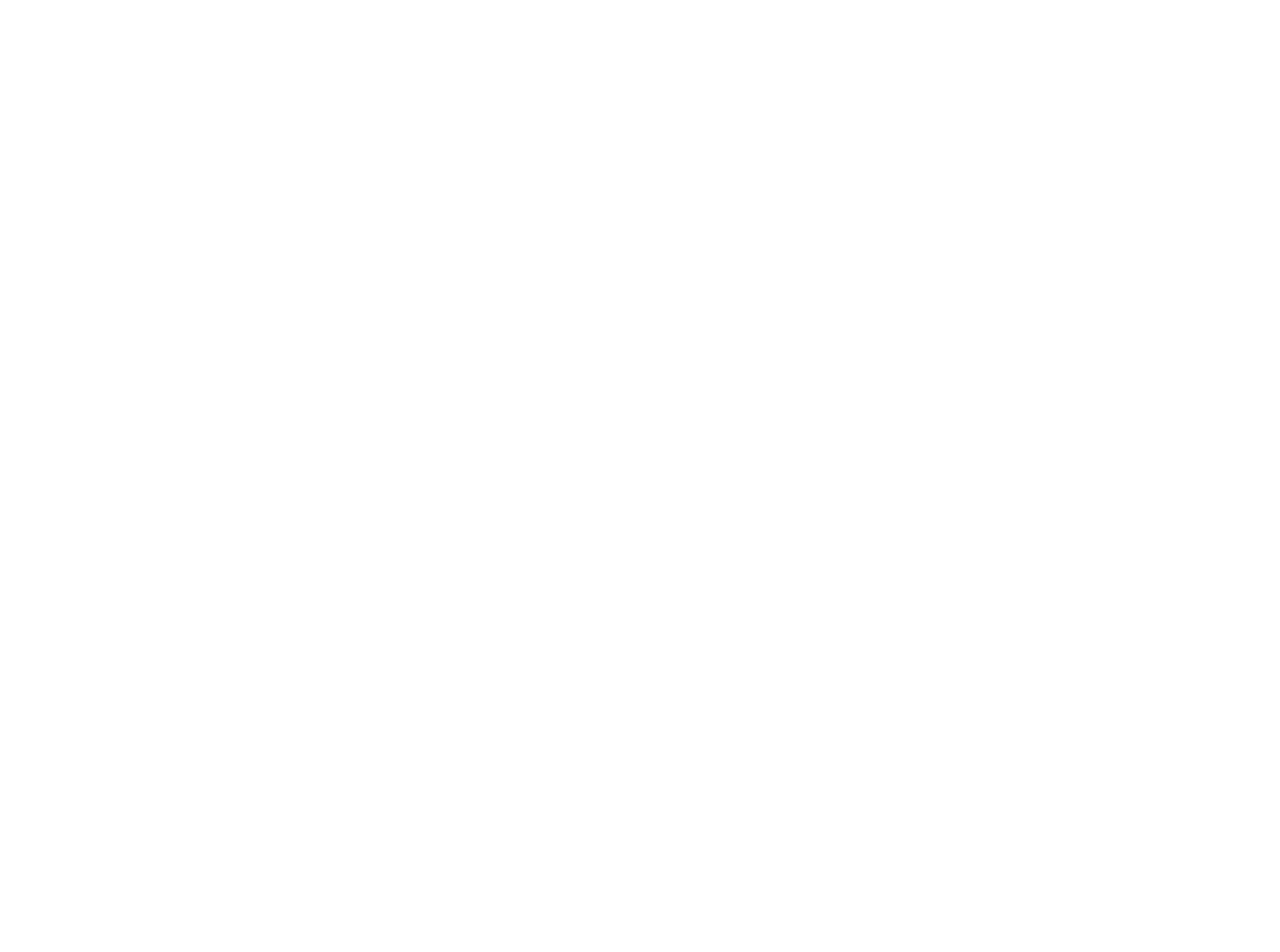
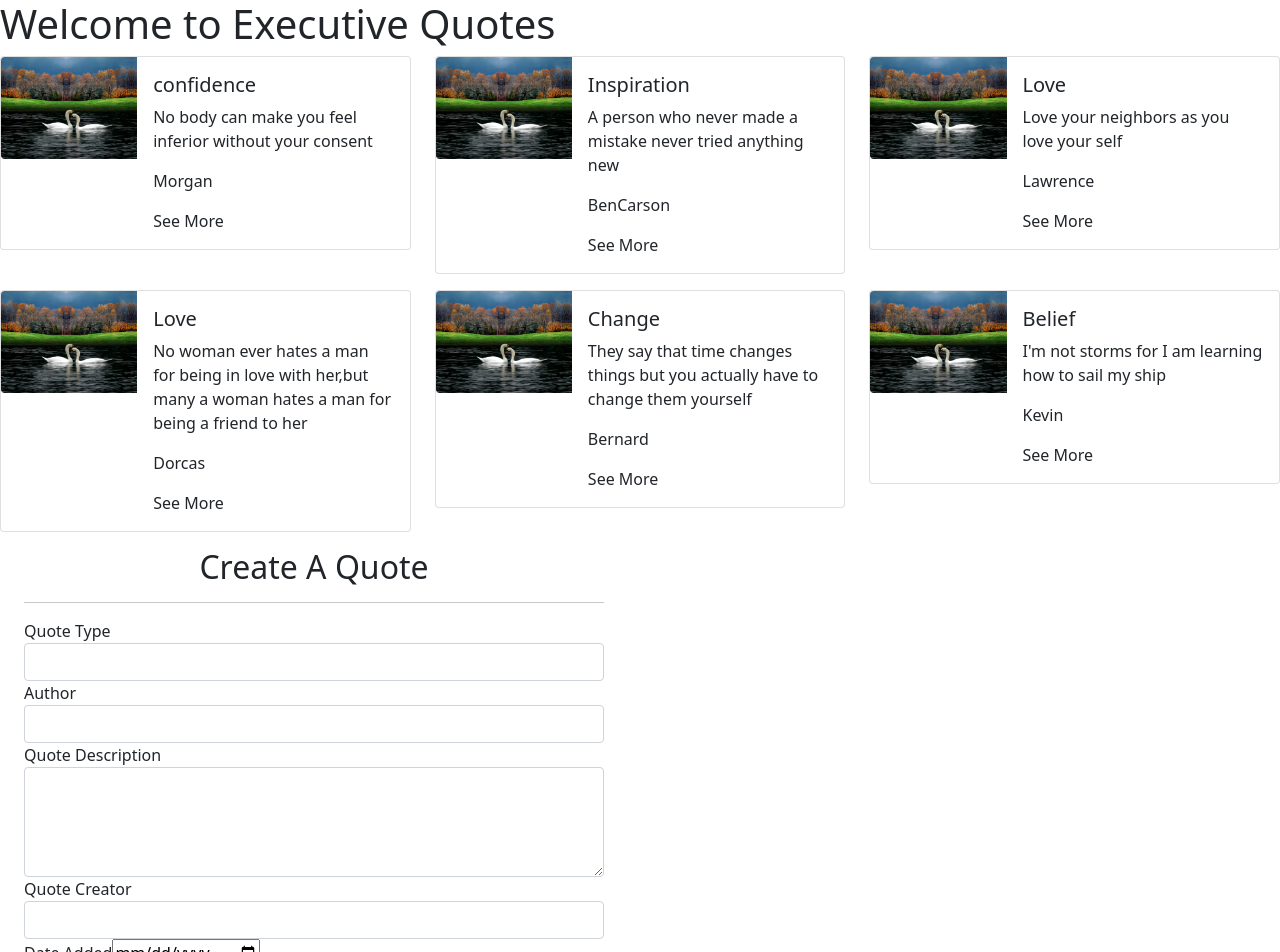
Before and after one commit to Bernard2030/quotes_App, an Angular app: page / in a window 1280 px wide. Shown: the top 952 px of the page. Before the commit the page ends 800 px from the top, so only its background shows below. Built offline with nearby package versions, Linux system fonts and the light colour scheme.

Commit message:
finalized form add

```diff
--- a/angular.json
+++ b/angular.json
@@ -30,7 +30,7 @@
               "src/assets"
             ],
             "styles": [
-              "src/styles.css"
+              "src/styles.css", "./node_modules/font-awesome/css/font-awesome.css"
             ],
             "scripts": []
           },
--- a/package.json
+++ b/package.json
@@ -19,6 +19,7 @@
     "@angular/platform-browser-dynamic": "~12.2.0",
     "@angular/router": "~12.2.0",
     "bootstrap": "^5.1.0",
+    "font-awesome": "^4.7.0",
     "rxjs": "~6.6.0",
     "tslib": "^2.3.0",
     "zone.js": "~0.11.4"
--- a/src/app/quote-form/quote-form.component.html
+++ b/src/app/quote-form/quote-form.component.html
@@ -1,43 +1,44 @@
 <div class="container-fluid">
   <h2 class="text-center">Create A Quote</h2>
   <hr>
-  <form #goalForm='ngForm'>
+  <form (ngSubmit)='submitQuotes()' #quoteForm='ngForm'>
       <div class="form-group">
 
-          <label for="name">Quote Type</label>
-          <input type="text" class="form-control" id="quote" [(ngModel)]="newQuotes.name" name="name" #name='ngModel' required>
-          <div [hidden]="name.valid || name.pristine" class="alert alert-danger">
+          <label for="quoteType">Quote Type</label>
+          <input type="text" class="form-control" id="quote" [(ngModel)]="newQuote.quoteType" name="name" #quoteType='ngModel' required>
+          <div [hidden]="quoteType.valid || quoteType.pristine" class="alert alert-danger">
             <p>Quote Type is Required!</p>
           </div>
       </div>
       <div class="form-group">
 
         <label for="name">Author</label>
-        <input type="text" class="form-control" id="quote" [(ngModel)]="newQuotes.author" name="author" #name='ngModel' required>
+        <input type="text" class="form-control" id="quote" [(ngModel)]="newQuote.author" name="author" #author='ngModel' required>
         <div [hidden]="author.valid || author.pristine" class="alert alert-danger">
           <p>Author is Required!</p>
         </div>
     </div>
-    <div class="form-group">
-
-      <label for="quoteCreator">Quote Creator</label>
-      <input type="text" class="form-control" id="quote" [(ngModel)]="newQuotes.quoteCreator" name="quoteCreator" #name='ngModel' required>
-      <div [hidden]="quoteCreator.valid || quoteCreator.pristine" class="alert alert-danger">
-        <p>Quote Creator is Required!</p>
-      </div>
-  </div>
       <div class="form-group">
 
           <label for="description">Quote Description</label>
-          <textarea class="form-control" id="description" rows="4" [(ngModel)]="newQuotes.description" name="description" #description="ngModel" required></textarea>
+          <textarea class="form-control" id="description" rows="4" [(ngModel)]="newQuote.description" name="description" #description="ngModel" required></textarea>
           <div [hidden]="description.valid || description.pristine" class="alert alert-danger">
             <p>Quote Description is Required!</p>
           </div>
       </div>
+      <!-- Display {{newQuote.description}} -->
       <div class="form-group">
 
-          <label for="complete">Date Added</label>
-          <input type='date' id="created" [(ngModel)]="newQuotes.createdDate" name="createdDate" #completeDate="ngModel" required>
+        <label for="quoteCreator">Quote Creator</label>
+        <input type="text" class="form-control" id="quote" [(ngModel)]="newQuote.quoteCreator" name="quoteCreator" #quoteCreator='ngModel' required>
+        <div [hidden]="quoteCreator.valid || quoteCreator.pristine" class="alert alert-danger">
+          <p>Quote Creator is Required!</p>
+        </div>
+    </div>
+      <div class="form-group">
+
+          <label for="complete">Date Added </label>
+          <input type='date' id="created" [(ngModel)]="newQuote.createdDate" name="createdDate" #createdDate="ngModel" required>
           <div [hidden]="createdDate.valid || createdDate.pristine" class="alert alert-danger">
             <p>Date is required</p>
           </div>
--- a/src/app/quote-form/quote-form.component.ts
+++ b/src/app/quote-form/quote-form.component.ts
@@ -1,4 +1,4 @@
-import { Component, OnInit } from '@angular/core';
+import { Component, OnInit, Output, EventEmitter } from '@angular/core';
 import { Quotes } from '../quotes';
 
 @Component({
@@ -8,7 +8,14 @@ import { Quotes } from '../quotes';
 })
 export class QuoteFormComponent implements OnInit {
 
-  newQuote = new Quotes(0, "", "", "", "", new Date())
+  newQuote = new Quotes(0, "", "", "", "", new Date());
+  @Output()addQuotesEvent = new EventEmitter<Quotes>();
+
+  submitQuotes(){
+    this.addQuotesEvent.emit(this.newQuote)
+    console.log( this.addQuotesEvent.emit(this.newQuote))
+  }
+
 
   constructor() { }
 
--- a/src/app/quotes-detail/quotes-detail.component.html
+++ b/src/app/quotes-detail/quotes-detail.component.html
@@ -1,9 +1,9 @@
-<h5 class="card-title">{{quote.quoteType}}</h5>
-            <p class="card-text">{{quote.description}}</p>
+
+            <!-- <p class="card-text">{{quote.description}}</p> -->
             <!-- <p class="card-text"><small class="text-muted">{{quote.author}}</small></p> -->
             <p class="card-text"><small class="text-muted">{{quote.quoteCreator}}</small></p>
             <p class="card-text"><small class="text-muted"> {{quote.createdDate |dateCount}} days a go</small></p>
-<p>
-  {{quote.author}}
-</p>
-<a (click)= 'quotesDelete(quote)'>Delete </a>
+
+<a class="bg-danger rounded p-2" (click)= 'quotesDelete(quote)'>Delete </a>
+<a (click)='quotestoUpvote(quote)'><i class="fa fa-thumbs-up"></i>{{quote.Upvote}}</a>
+<i class="fa fa-thumbs-down"></i>
--- a/src/app/quotes-detail/quotes-detail.component.ts
+++ b/src/app/quotes-detail/quotes-detail.component.ts
@@ -14,8 +14,14 @@ export class QuotesDetailComponent implements OnInit {
   this.quoteDeleteEvent.emit(theQuoteToDelete)
 
   }
+  @Output() quoteUpvoteEvent = new EventEmitter<Quotes>();
 
+  quotestoUpvote(quoteToUpvote:Quotes){
+  this.quoteUpvoteEvent.emit(quoteToUpvote)
+
+  }
   @Input() quote: Quotes;
+
 
 
   constructor() { }
--- a/src/app/quotes.ts
+++ b/src/app/quotes.ts
@@ -1,6 +1,8 @@
 export class Quotes {
   showDescription: boolean;
-  constructor(public id: number,public author: string, public quoteType:string, public description: string, public quoteCreator:string,  public createdDate:Date){
+  constructor(public id: number,public author: string, public quoteType:string, public description: string, public quoteCreator:string,  public createdDate:Date, public Upvote:number=0){
     this.showDescription=false;
   }
 }
+
+// *ngIf='quote.showDescription' [quotes]='quotes'
--- a/src/app/quotes/quotes.component.html
+++ b/src/app/quotes/quotes.component.html
@@ -1,15 +1,7 @@
-<!-- <div>
-  <h1>Welcome to Executive Quotes</h1>
-   <ul>
-     <li *ngFor='let quote of quotes'>
-       {{quote.quoteType}} <br> {{quote.description}}
-       <app-quotes-detail [quote]='quote'></app-quotes-detail>
-     </li>
-   </ul>
-</div> -->
+
 <div class="row">
   <h1>Welcome to Executive Quotes</h1>
-  <div class="col-md-4" *ngFor='let quote of quotes; let i = index', *ngIf='quotes.showDescription' [quotes]='quotes'>
+  <div class="col-md-4" *ngFor='let quote of quotes; let i = index'>
 
     <div class="card mb-3" style="max-width: 540px;">
       <div class="row g-0">
@@ -18,11 +10,14 @@
         </div>
         <div class="col-md-8">
           <div class="card-body">
-            <app-quotes-detail [quote]='quote', (quoteDeleteEvent)='quotesDelete($event,i)'></app-quotes-detail>
+            <h5 class="card-title">{{quote.quoteType}}</h5>
+            <p>{{quote.description}}</p>
+            <p>
+              {{quote.author}}
+            </p>
+             <a (click)='toggleDetails(i)'>See More</a>
+             <app-quotes-detail [quote]='quote' (quoteUpvoteEvent)="Upvote($event,i)"*ngIf='quote.showDescription'(quoteDeleteEvent)='quotesDelete($event,i)'></app-quotes-detail>
 
-             <button (click)='toggleDetails(i)'>See More</button>
-            <i class="fa-fa">1F44D</i>
-            <i class="fa-fa">1F44E</i>
           </div>
         </div>
       </div>
@@ -30,6 +25,6 @@
 
   </div>
   <div class="col-md-6 ">
-    <app-quote-form ></app-quote-form>
+    <app-quote-form (addQuotesEvent)="addnewQuote($event)"></app-quote-form>
   </div>
 </div>
--- a/src/app/quotes/quotes.component.ts
+++ b/src/app/quotes/quotes.component.ts
@@ -30,6 +30,17 @@ export class QuotesComponent implements OnInit {
   toggleDetails(index){
     this.quotes[index].showDescription = !this.quotes[index].showDescription;
   }
+  Upvote(quoteUpvoteEvent,index){
+    if(quoteUpvoteEvent){
+      this.quotes[index].Upvote++
+    }
+  }
+  addnewQuote(quote){
+    // let quotelength = this.quotes.length
+    // quote.id = quotelength+1
+    // quote.createdDate = new Date()
+    this.quotes.push(quote)
+  }
 
   constructor() { }
 
```
Also changed, not shown: 1 other file (tests, documents, lock files or other folders).
